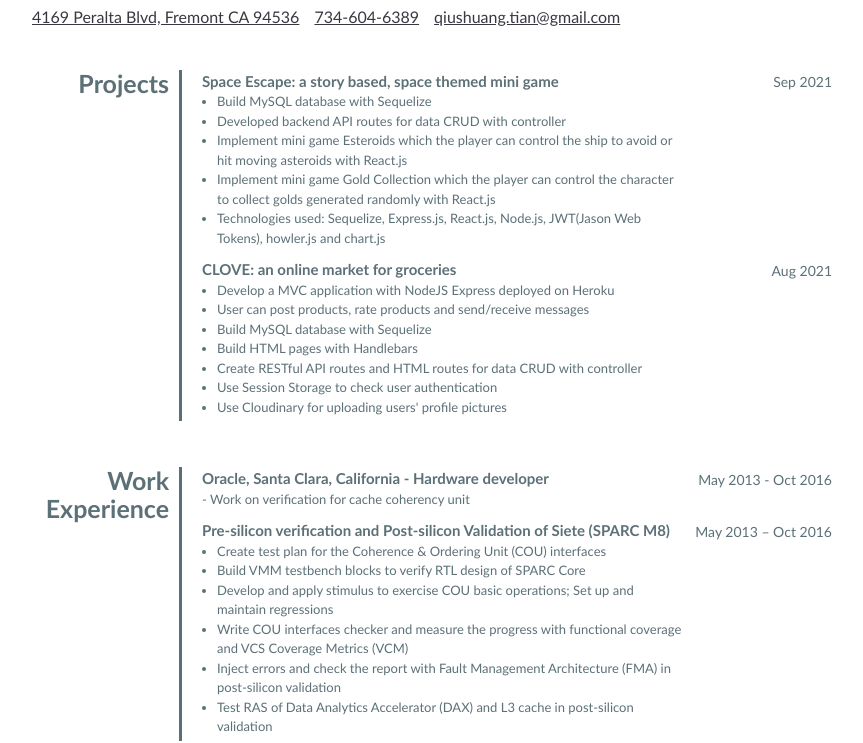
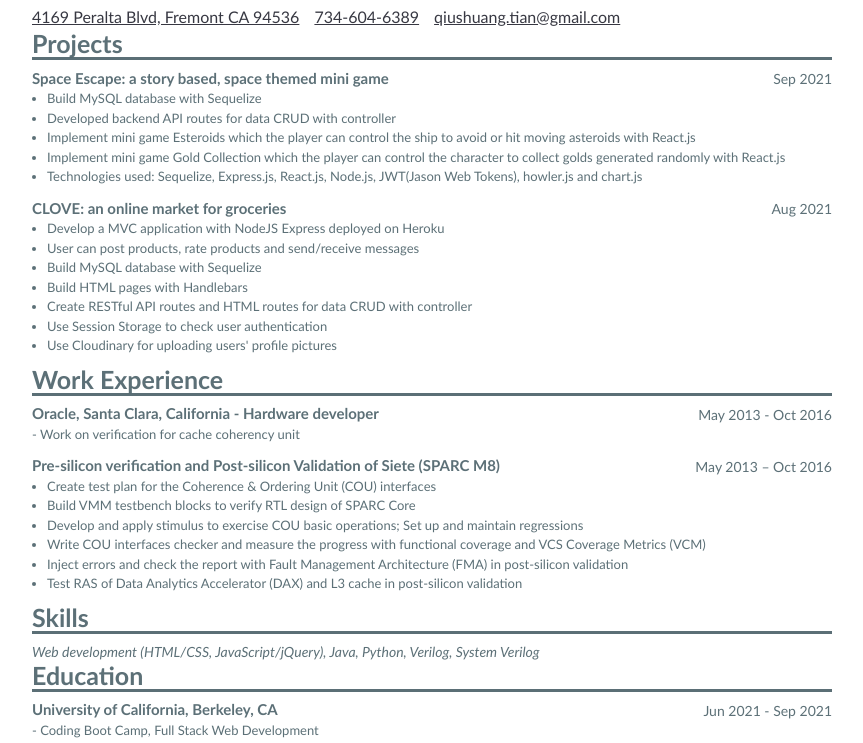
Before and after one commit to qtian13/resume, a plain HTML site: page index.html in a window 1280 px wide. Shown: the part 84-827 px from the top of the page, without its empty margins (208-1071 px from the left). Drawn offline with Linux system fonts and the light colour scheme.

Commit message:
flat the content

```diff
--- a/assets/css/style.css
+++ b/assets/css/style.css
@@ -76,31 +76,16 @@ header a {
 .content {
     color: var(--dark-green);
 }
-
+/*
 .block {
-    display: flex;
     margin: 40px 0;
-}
-
-.block .title-box {
-    width: 15%;
-    min-width: 170px;
-    display: flex;
-    justify-content: flex-end;
-}
+} */
 
 .block .title-box .block-title{
-    display: flex;
-    justify-content: flex-end;
-    width: 1%;
-    margin-right: 20px;
-    padding: 0 10px;
-    text-align: right;
-    border-right: 3px solid var(--dark-green);
+    border-bottom: 3px solid var(--dark-green);
 }
 
 .descr-box {
-    width: 85%;
     font-size: 1.3rem;
 }
 
@@ -119,10 +104,6 @@ header a {
     font-weight: 500;
     text-align: right;
     min-width: 150px;
-}
-
-.descr-content {
-    width: 480px;
 }
 
 .project-details {
```
